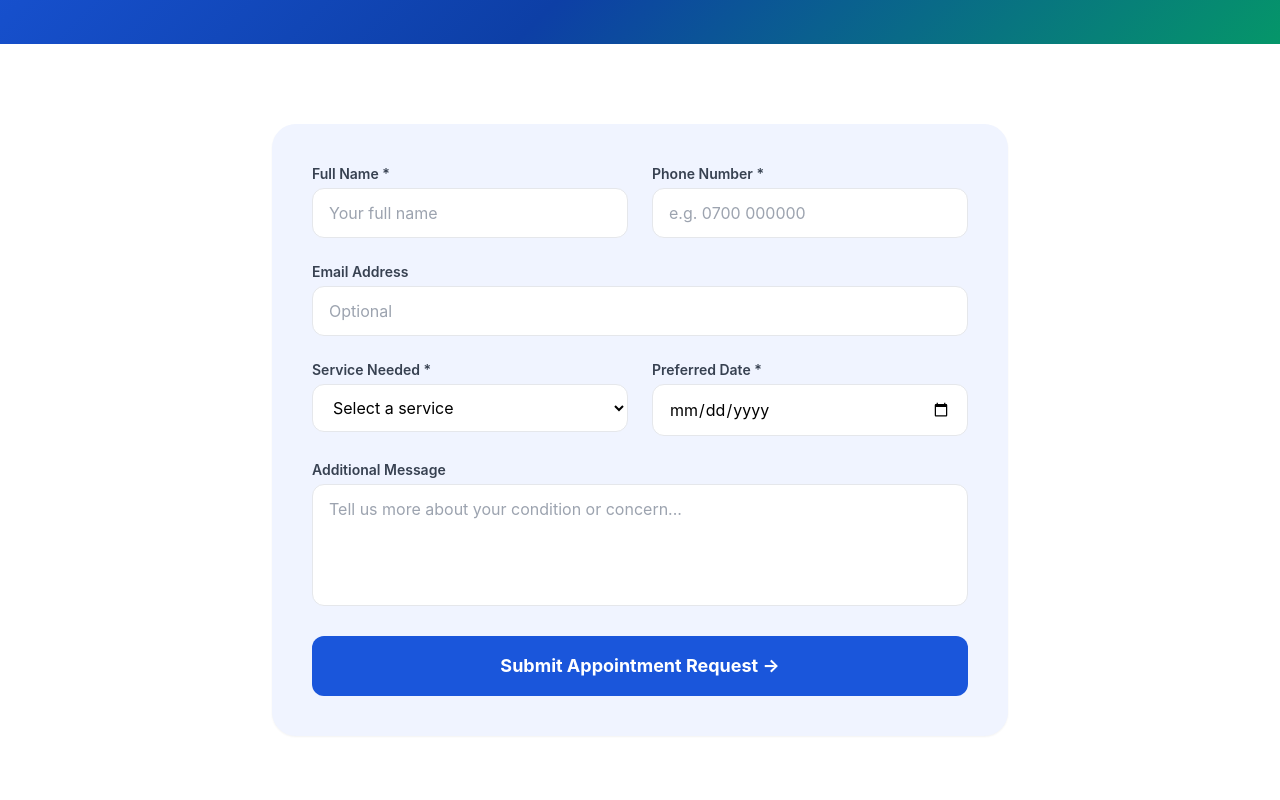
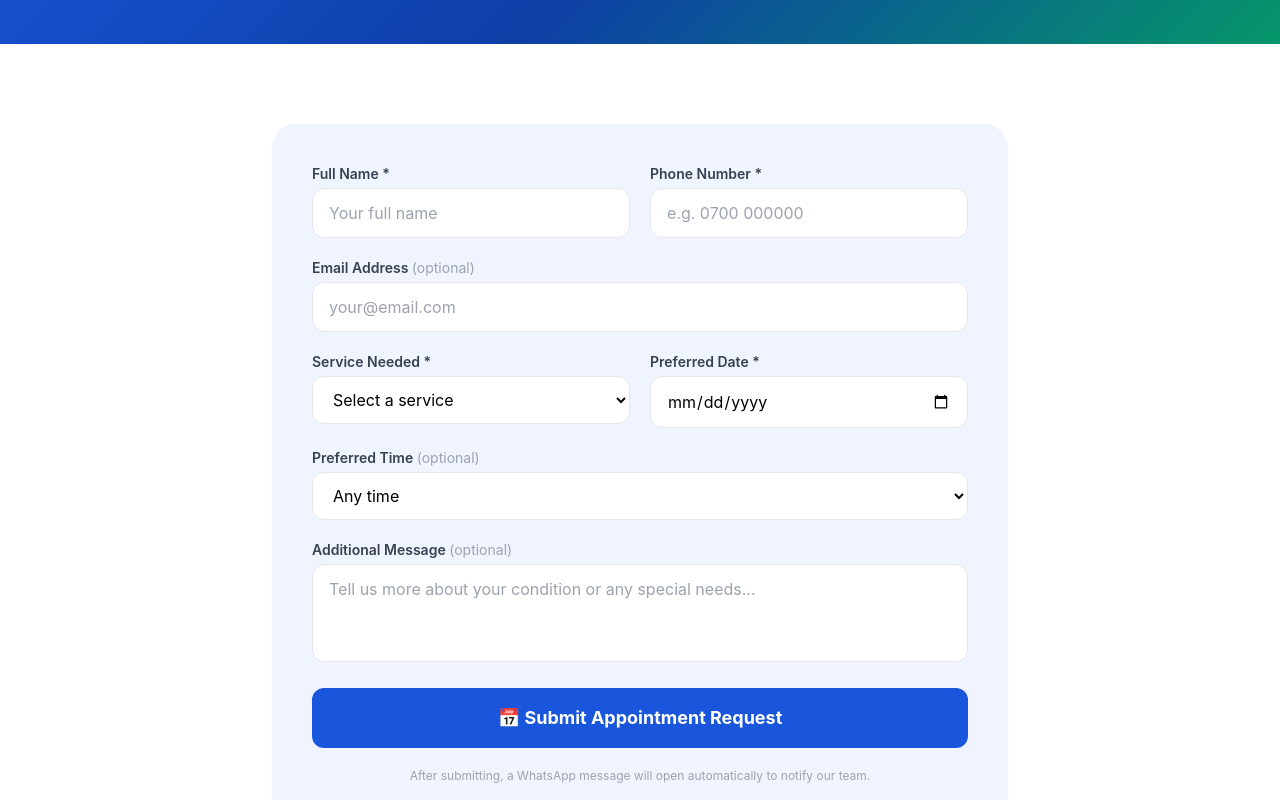
Before and after one commit to asiimwe3/st, a Next.js app: page /appointment in a window 1280 px wide. Shown: the part 340-1140 px from the top of the page. Built offline with nearby package versions, Linux system fonts and the light colour scheme.

Commit message:
fix: real form submission, WhatsApp redirect, time picker, validation

```diff
--- a/pages/appointment.js
+++ b/pages/appointment.js
@@ -3,88 +3,198 @@ import { useState } from 'react'
 import Navbar from '../components/Navbar'
 import Footer from '../components/Footer'
 
+const WHATSAPP_NUMBER = "256700000000"  // UPDATE: replace with real number
+
+const SERVICES = [
+  'General Medicine',
+  'Maternity Care',
+  'Pediatrics',
+  'Laboratory Tests',
+  'Pharmacy',
+  'Emergency',
+  'Eye Care',
+  'Dental',
+  'Other',
+]
+
 export default function Appointment() {
-  const [form, setForm] = useState({ name: '', phone: '', email: '', service: '', date: '', message: '' })
+  const [form, setForm] = useState({
+    name: '', phone: '', email: '',
+    service: '', date: '', time: '', message: ''
+  })
   const [submitted, setSubmitted] = useState(false)
   const [loading, setLoading] = useState(false)
+  const [error, setError] = useState('')
 
   const handleChange = e => setForm({ ...form, [e.target.name]: e.target.value })
 
   const handleSubmit = async e => {
     e.preventDefault()
+    setError('')
     setLoading(true)
-    // Simulate submission
-    await new Promise(r => setTimeout(r, 1500))
+
+    try {
+      // Save to API
+      const res = await fetch('/api/save-appointment', {
+        method: 'POST',
+        headers: { 'Content-Type': 'application/json' },
+        body: JSON.stringify(form),
+      })
+      const data = await res.json()
+
+      if (!res.ok) throw new Error(data.error || 'Submission failed')
+
+      // Also open WhatsApp with pre-filled message for instant clinic notification
+      const msg = [
+        `📋 *New Appointment Request*`,
+        `👤 Name: ${form.name}`,
+        `📞 Phone: ${form.phone}`,
+        form.email ? `✉️ Email: ${form.email}` : '',
+        `🩺 Service: ${form.service}`,
+        `📅 Date: ${form.date}`,
+        form.time ? `🕐 Time: ${form.time}` : '',
+        form.message ? `💬 Note: ${form.message}` : '',
+      ].filter(Boolean).join('\n')
+
+      // Open WhatsApp in new tab so user stays on confirmation page
+      window.open(`https://wa.me/${WHATSAPP_NUMBER}?text=${encodeURIComponent(msg)}`, '_blank')
+
       setSubmitted(true)
+    } catch (err) {
+      setError('Sorry, something went wrong. Please try again or call us directly.')
+    }
+
     setLoading(false)
   }
+
+  // Get today's date string for min date picker
+  const today = new Date().toISOString().split('T')[0]
 
   return (
     <>
       <Head>
         <title>Book Appointment | St. Peters Medical Center</title>
-        <meta name="description" content="Book an appointment at St. Peters Medical Center in Kyenjojo, Kagadi Road." />
+        <meta name="description" content="Book an appointment at St. Peters Medical Center in Kyenjojo, Kagadi Road. Fast, easy online booking." />
       </Head>
       <Navbar />
 
       <section className="hero-gradient text-white py-20 text-center">
         <div className="max-w-4xl mx-auto px-4">
           <h1 className="text-4xl md:text-5xl font-bold mb-4">Book an Appointment</h1>
-          <p className="text-blue-200 text-lg">Fill in the form and our team will confirm your appointment shortly</p>
+          <p className="text-blue-200 text-lg">Fill in the form — we'll confirm via WhatsApp or phone call</p>
         </div>
       </section>
 
       <section className="py-20 bg-white">
         <div className="max-w-3xl mx-auto px-4">
           {submitted ? (
-            <div className="text-center py-20">
-              <div className="text-6xl mb-6">✅</div>
+            <div className="text-center py-16 bg-light rounded-3xl p-10">
+              <div className="text-7xl mb-6">✅</div>
               <h2 className="text-3xl font-bold text-gray-800 mb-3">Appointment Request Sent!</h2>
-              <p className="text-gray-500 text-lg">Our team will contact you shortly to confirm your appointment. Thank you for choosing St. Peters Medical Center.</p>
+              <p className="text-gray-500 text-lg mb-3">
+                Your request has been saved. A WhatsApp message has also been sent to our clinic — our team will confirm your appointment shortly.
+              </p>
+              <p className="text-gray-400 text-sm mb-8">If you don't hear back within 2 hours, please call us directly.</p>
+              <div className="flex gap-4 justify-center flex-wrap">
+                <button onClick={() => { setSubmitted(false); setForm({ name:'',phone:'',email:'',service:'',date:'',time:'',message:'' }) }}
+                  className="bg-primary text-white px-6 py-3 rounded-full font-bold hover:opacity-90">
+                  Book Another
+                </button>
+                <a href="/" className="border border-primary text-primary px-6 py-3 rounded-full font-bold hover:bg-blue-50">
+                  Back to Home
+                </a>
+              </div>
             </div>
           ) : (
-            <form onSubmit={handleSubmit} className="bg-light rounded-3xl p-10 shadow-sm space-y-6">
-              <div className="grid md:grid-cols-2 gap-6">
+            <>
+              {error && (
+                <div className="bg-red-50 border border-red-200 text-red-600 p-4 rounded-xl mb-6 text-sm">
+                  {error}
+                </div>
+              )}
+              <form onSubmit={handleSubmit} className="bg-light rounded-3xl p-8 md:p-10 shadow-sm space-y-5">
+                <div className="grid md:grid-cols-2 gap-5">
                   <div>
                     <label className="block text-sm font-semibold text-gray-700 mb-1">Full Name *</label>
-                  <input required name="name" value={form.name} onChange={handleChange} type="text" placeholder="Your full name" className="w-full border border-gray-200 rounded-xl px-4 py-3 focus:outline-none focus:ring-2 focus:ring-primary" />
+                    <input required name="name" value={form.name} onChange={handleChange}
+                      placeholder="Your full name"
+                      className="w-full border border-gray-200 rounded-xl px-4 py-3 focus:outline-none focus:ring-2 focus:ring-primary bg-white" />
                   </div>
                   <div>
                     <label className="block text-sm font-semibold text-gray-700 mb-1">Phone Number *</label>
-                  <input required name="phone" value={form.phone} onChange={handleChange} type="tel" placeholder="e.g. 0700 000000" className="w-full border border-gray-200 rounded-xl px-4 py-3 focus:outline-none focus:ring-2 focus:ring-primary" />
+                    <input required name="phone" value={form.phone} onChange={handleChange}
+                      type="tel" placeholder="e.g. 0700 000000"
+                      className="w-full border border-gray-200 rounded-xl px-4 py-3 focus:outline-none focus:ring-2 focus:ring-primary bg-white" />
                   </div>
                 </div>
+
                 <div>
-                <label className="block text-sm font-semibold text-gray-700 mb-1">Email Address</label>
-                <input name="email" value={form.email} onChange={handleChange} type="email" placeholder="Optional" className="w-full border border-gray-200 rounded-xl px-4 py-3 focus:outline-none focus:ring-2 focus:ring-primary" />
+                  <label className="block text-sm font-semibold text-gray-700 mb-1">Email Address <span className="text-gray-400 font-normal">(optional)</span></label>
+                  <input name="email" value={form.email} onChange={handleChange}
+                    type="email" placeholder="your@email.com"
+                    className="w-full border border-gray-200 rounded-xl px-4 py-3 focus:outline-none focus:ring-2 focus:ring-primary bg-white" />
                 </div>
-              <div className="grid md:grid-cols-2 gap-6">
+
+                <div className="grid md:grid-cols-2 gap-5">
                   <div>
                     <label className="block text-sm font-semibold text-gray-700 mb-1">Service Needed *</label>
-                  <select required name="service" value={form.service} onChange={handleChange} className="w-full border border-gray-200 rounded-xl px-4 py-3 focus:outline-none focus:ring-2 focus:ring-primary bg-white">
+                    <select required name="service" value={form.service} onChange={handleChange}
+                      className="w-full border border-gray-200 rounded-xl px-4 py-3 focus:outline-none focus:ring-2 focus:ring-primary bg-white">
                       <option value="">Select a service</option>
-                    <option>General Medicine</option>
-                    <option>Maternity Care</option>
-                    <option>Pediatrics</option>
-                    <option>Laboratory</option>
-                    <option>Pharmacy</option>
-                    <option>Emergency</option>
-                    <option>Other</option>
+                      {SERVICES.map(s => <option key={s}>{s}</option>)}
                     </select>
                   </div>
                   <div>
                     <label className="block text-sm font-semibold text-gray-700 mb-1">Preferred Date *</label>
-                  <input required name="date" value={form.date} onChange={handleChange} type="date" className="w-full border border-gray-200 rounded-xl px-4 py-3 focus:outline-none focus:ring-2 focus:ring-primary" />
+                    <input required name="date" value={form.date} onChange={handleChange}
+                      type="date" min={today}
+                      className="w-full border border-gray-200 rounded-xl px-4 py-3 focus:outline-none focus:ring-2 focus:ring-primary bg-white" />
                   </div>
                 </div>
+
                 <div>
-                <label className="block text-sm font-semibold text-gray-700 mb-1">Additional Message</label>
-                <textarea name="message" value={form.message} onChange={handleChange} rows={4} placeholder="Tell us more about your condition or concern..." className="w-full border border-gray-200 rounded-xl px-4 py-3 focus:outline-none focus:ring-2 focus:ring-primary resize-none" />
+                  <label className="block text-sm font-semibold text-gray-700 mb-1">Preferred Time <span className="text-gray-400 font-normal">(optional)</span></label>
+                  <select name="time" value={form.time} onChange={handleChange}
+                    className="w-full border border-gray-200 rounded-xl px-4 py-3 focus:outline-none focus:ring-2 focus:ring-primary bg-white">
+                    <option value="">Any time</option>
+                    <option>8:00 AM</option>
+                    <option>9:00 AM</option>
+                    <option>10:00 AM</option>
+                    <option>11:00 AM</option>
+                    <option>12:00 PM</option>
+                    <option>1:00 PM</option>
+                    <option>2:00 PM</option>
+                    <option>3:00 PM</option>
+                    <option>4:00 PM</option>
+                    <option>5:00 PM</option>
+                  </select>
                 </div>
-              <button type="submit" disabled={loading} className="w-full bg-primary text-white py-4 rounded-xl font-bold text-lg hover:bg-blue-700 transition disabled:opacity-60">
-                {loading ? 'Submitting...' : 'Submit Appointment Request →'}
+
+                <div>
+                  <label className="block text-sm font-semibold text-gray-700 mb-1">Additional Message <span className="text-gray-400 font-normal">(optional)</span></label>
+                  <textarea name="message" value={form.message} onChange={handleChange} rows={3}
+                    placeholder="Tell us more about your condition or any special needs..."
+                    className="w-full border border-gray-200 rounded-xl px-4 py-3 focus:outline-none focus:ring-2 focus:ring-primary resize-none bg-white" />
+                </div>
+
+                <button type="submit" disabled={loading}
+                  className="w-full bg-primary text-white py-4 rounded-xl font-bold text-lg hover:bg-blue-700 transition disabled:opacity-60 flex items-center justify-center gap-2">
+                  {loading ? (
+                    <>
+                      <svg className="animate-spin h-5 w-5" viewBox="0 0 24 24" fill="none">
+                        <circle className="opacity-25" cx="12" cy="12" r="10" stroke="currentColor" strokeWidth="4"/>
+                        <path className="opacity-75" fill="currentColor" d="M4 12a8 8 0 018-8v8z"/>
+                      </svg>
+                      Submitting...
+                    </>
+                  ) : '📅 Submit Appointment Request'}
                 </button>
+
+                <p className="text-center text-gray-400 text-xs">
+                  After submitting, a WhatsApp message will open automatically to notify our team.
+                </p>
               </form>
+            </>
           )}
         </div>
       </section>
```
Lines whose indentation alone changed are shown as unchanged.
